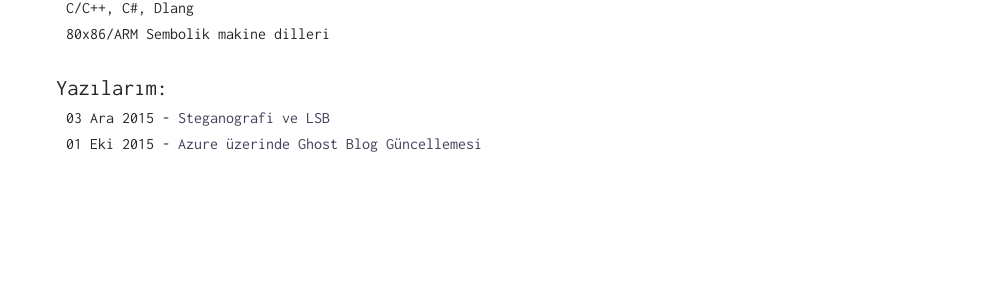
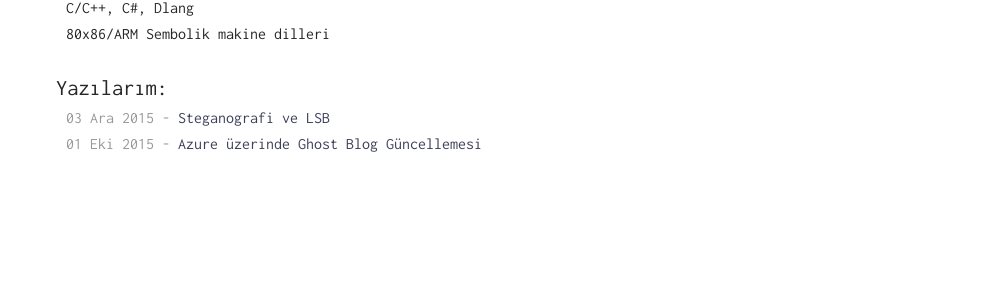
Before and after one commit to ertseyhan/old-blog, a Jekyll site: the page built from index.html, in a window 1280 px wide. Shown: the part 242-545 px from the top of the page, without its empty margins (284-1280 px from the left). Built offline with Jekyll 4.4.1, drawn with Linux system fonts in a browser that asks for light colours.

Commit message:
Changed date color and renamed sass files
Signed-off-by: ertseyhan <hi@ertugrulseyhan.com>

```diff
--- a/assets/css/main.scss
+++ b/assets/css/main.scss
@@ -45,6 +45,19 @@ ul {
 	}
 }
 
+.date {
+	ul {
+		list-style: none;
+		li {
+			padding: 5px;
+			padding-left: 10px;
+			color: $color-date;
+			@media screen and (max-width: $br) {
+				padding: 10px 0 10px 0;
+			}
+		}
+	}
+}
 
 .wrapper {
 	max-width: 600px;
--- a/index.html
+++ b/index.html
@@ -26,6 +26,7 @@ layout: default
 </div>
 <div class="blog">
     <h1>Yazılarım:</h1>
+    <div class="date">
         <ul>
             {% for post in site.posts %}
             <li>
@@ -52,6 +53,7 @@ layout: default
             {% endfor %}
         </ul>
     </div>
+</div>
 
 <div class="lastedit">
     Son güncelleme: {{ site.github.build_revision }}
--- a/sass/_config.scss
+++ b/sass/config.scss
@@ -4,6 +4,7 @@ $color-white: #FFFFFF;
 $color-grey: #EEEEEE;
 $color-link: #3e4059;
 $color-code: #00FF00;
+$color-date: #999999;
 $color-hire-white: #FEFEFE;
 $color-hire-black: #272727;
 $color-hire-green: #B6EFD4;
```
Also changed, not shown: sass/reset.scss (renamed from sass/_reset.scss). Lines whose indentation alone changed are shown as unchanged.
